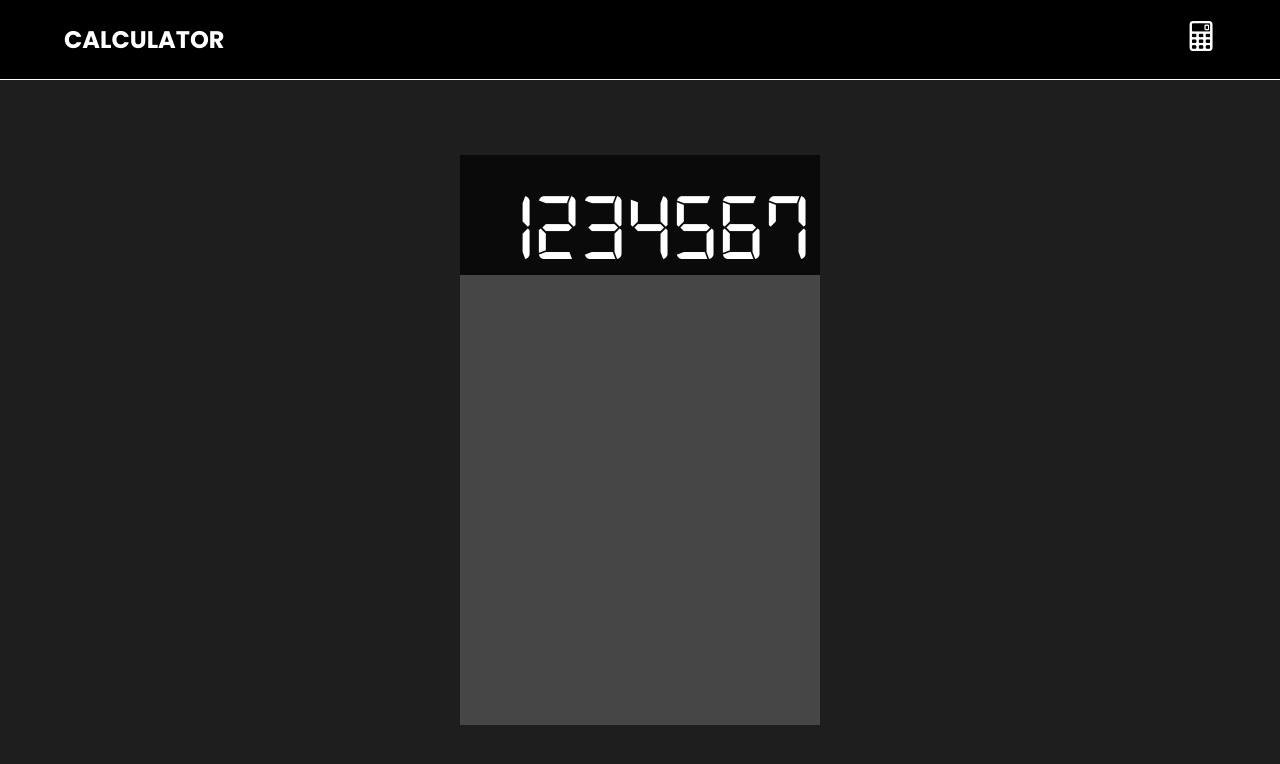
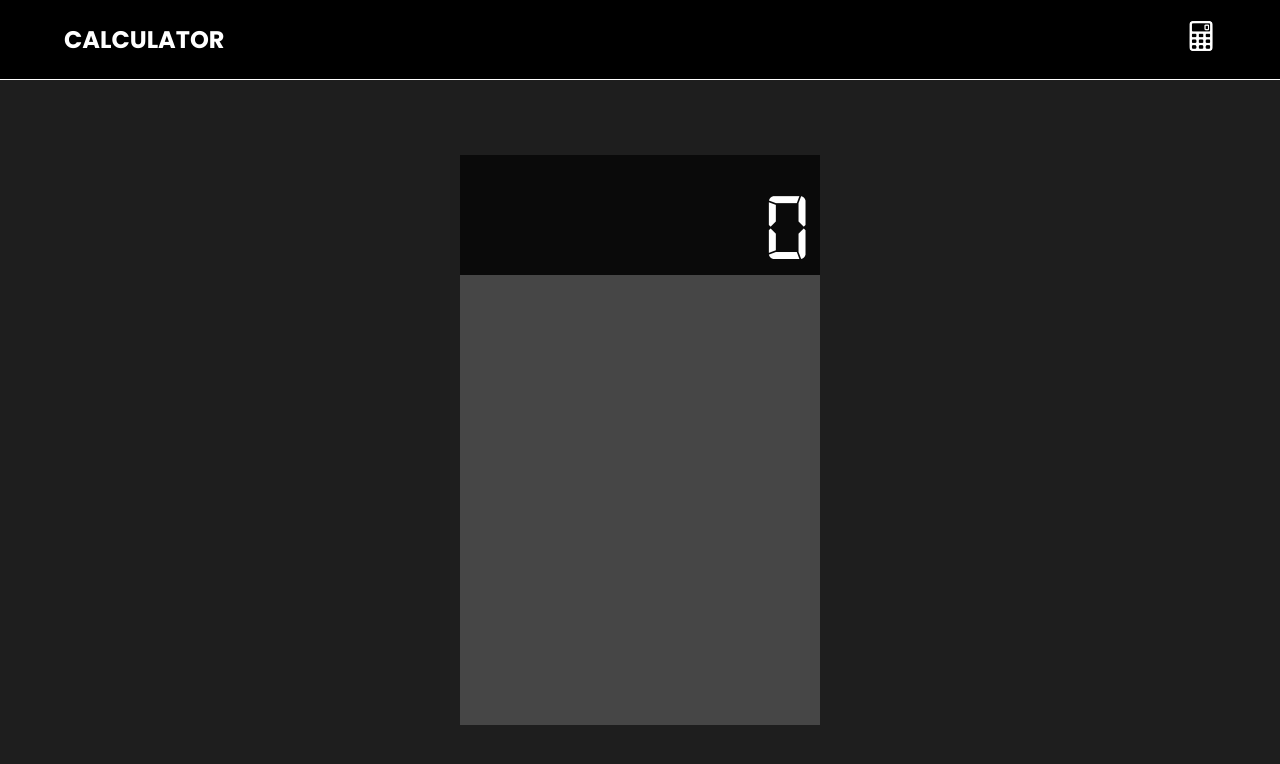
Before and after one commit to Jeremiah-Olatunde/calculator-vue, a Vue app: page / in a window 1280 px wide. Shown: the top 764 px of the page. Built offline with nearby package versions, Linux system fonts and the light colour scheme.

Commit message:
Updated currData and prevData properties to be strings

```diff
--- a/src/components/TheCalculator.vue
+++ b/src/components/TheCalculator.vue
@@ -8,8 +8,8 @@
 	import TheDisplay from "./TheDisplay.vue";
 	export default {
 		data(){ return {
-			currData : 1234567,
-			prevData : 0,
+			currData : "0",
+			prevData : "0",
 		}},
 		components : {
 			TheDisplay,
--- a/src/components/TheDisplay.vue
+++ b/src/components/TheDisplay.vue
@@ -10,11 +10,11 @@
 
 <script>
 	export default {
-		props : { data : Number, },
+		props : { data : String, },
 		computed : {
 			number(){
-				const str = String(this.data);
-				return str.length > 7 ? "MAX".split("") : str.split("");
+				return this.data.length > 7 ? "MAX".split("")
+											: this.data.split("");
 			}
 		}
 	}
```
